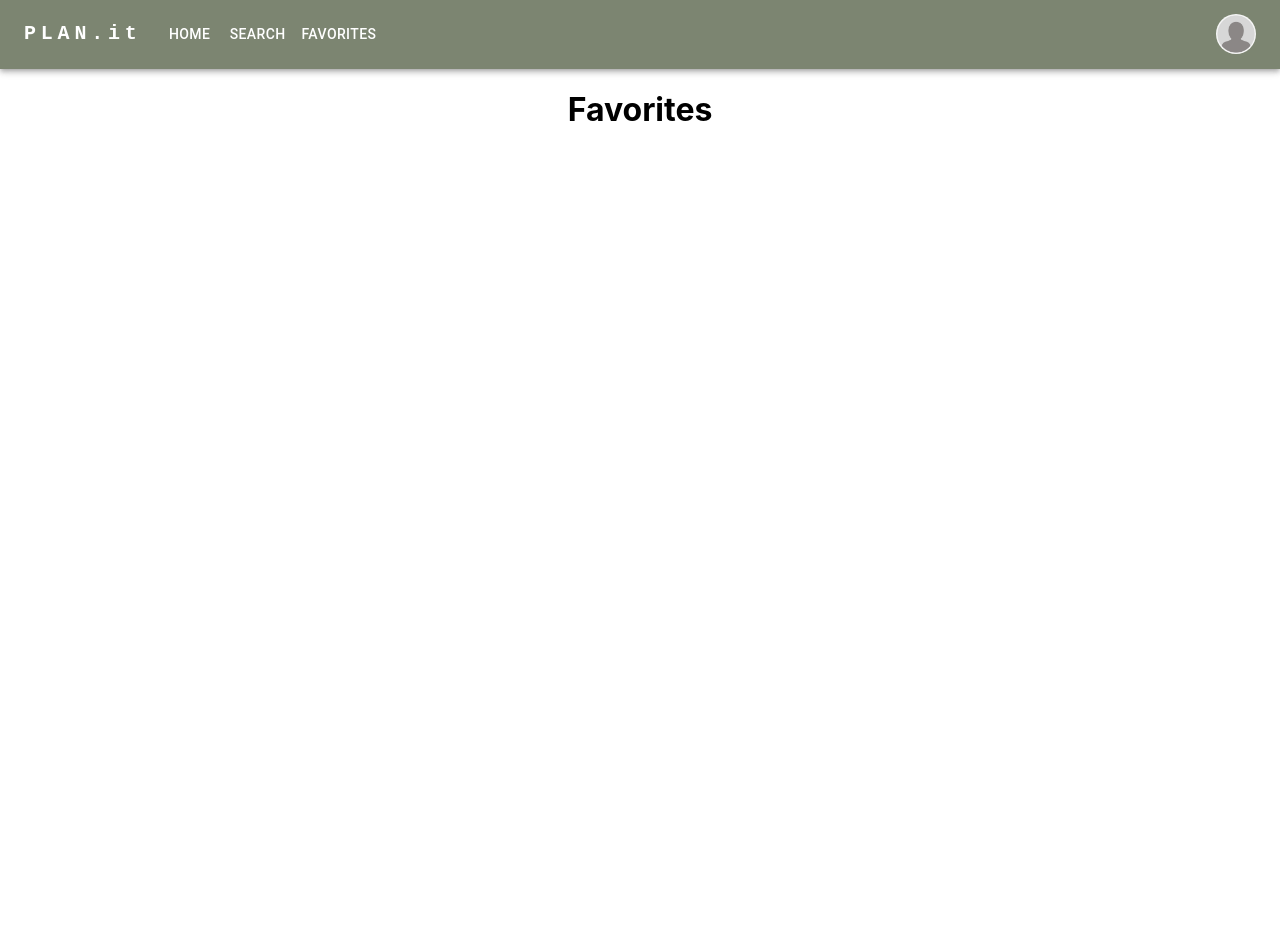
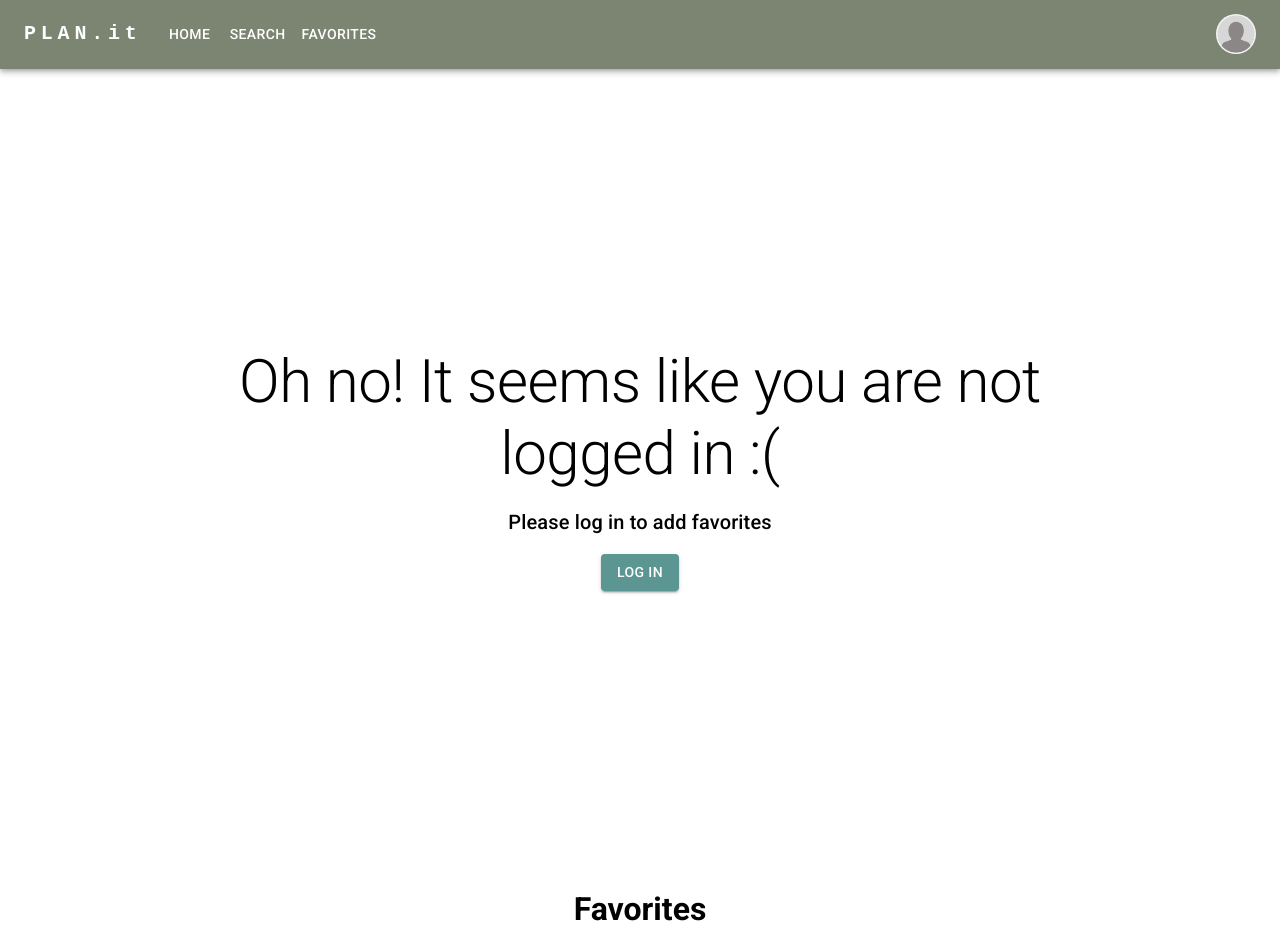
Before and after one commit to dokratos/holiday-planner, a React (Create React App) app in the folder client/: page /favorites in a window 1280 px wide. Before the commit the page ends 800 px from the top, so only its background shows below. Built offline with nearby package versions, Linux system fonts and the light colour scheme.

Commit message:
Handle Favorites page for not logged in users,In Favorites, add route back to Site on each card click, In Site remove Fave button, add Back button

```diff
--- a/client/public/index.html
+++ b/client/public/index.html
@@ -15,6 +15,9 @@
       user's mobile device or desktop. See https://developers.google.com/web/fundamentals/web-app-manifest/
     -->
     <link rel="manifest" href="%PUBLIC_URL%/manifest.json" />
+    <link rel="preconnect" href="https://fonts.googleapis.com">
+    <link rel="preconnect" href="https://fonts.gstatic.com" crossorigin>
+    <link href="https://fonts.googleapis.com/css2?family=Roboto:ital,wght@0,100;0,300;0,400;0,500;0,700;0,900;1,100;1,300;1,400;1,500;1,700;1,900&display=swap" rel="stylesheet">
     <!--
       Notice the use of %PUBLIC_URL% in the tags above.
       It will be replaced with the URL of the `public` folder during the build.
--- a/client/src/App.css
+++ b/client/src/App.css
@@ -1,4 +1,5 @@
 .App {
+  font-family: 'Roboto', 'Helvetica','Arial', sans-serif;
   text-align: center;
   height: 100vh;
 }
--- a/client/src/components/Card.jsx
+++ b/client/src/components/Card.jsx
@@ -1,4 +1,5 @@
 import * as React from 'react';
+import { useNavigate } from 'react-router-dom';
 import Box from '@mui/material/Box';
 import Card from '@mui/material/Card';
 import CardContent from '@mui/material/CardContent';
@@ -8,8 +9,10 @@ import DeleteIcon from '@mui/icons-material/Delete';
 import IconButton from '@mui/material/IconButton';
 
 export default function MediaControlCard({ name, id, image, rate, handleDelete }) {
+  const navigate = useNavigate();
+
   return (
-    <Card sx={{ display: 'flex' }}>
+    <Card sx={{ display: 'flex' }} onClick={() => navigate(`/search/${id}`)}>
       <Box sx={{ display: 'flex', flexDirection: 'column' }}>
         <CardContent sx={{ flex: '1 0 auto' }}>
           <Typography component="div" variant="h5"></Typography>
@@ -19,7 +22,7 @@ export default function MediaControlCard({ name, id, image, rate, handleDelete }
           <Typography variant="subtitle1" color="text.secondary" component="div">
             {rate}
           </Typography>
-          <IconButton aria-label="delete" onClick={() => handleDelete(id)}>
+          <IconButton aria-label="delete" onClick={(e) => handleDelete(e, id)}>
             <DeleteIcon />
           </IconButton>
         </CardContent>
--- a/client/src/components/Favorites.jsx
+++ b/client/src/components/Favorites.jsx
@@ -1,10 +1,13 @@
-import React, { useEffect, useState, useContext } from 'react';
+import React, { useEffect, useState } from 'react';
 import axios from 'axios';
+import { Box, Button, Container, Typography } from '@mui/material';
 import Card from './Card';
-import Box from '@mui/material/Box';
+import { useNavigate } from 'react-router-dom';
 
 const Favorites = () => {
   const [favorites, setFavorites] = useState();
+  const navigate = useNavigate();
+
   const user = localStorage.getItem('user');
   const localUser = JSON.parse(user);
 
@@ -14,16 +17,19 @@ const Favorites = () => {
         const response = await axios.get('/api/list/favorites', {
           params: { email: localUser.email }
         });
-        console.log(response.data);
+
         setFavorites(response.data);
       } catch (err) {
         console.error(err);
       }
     };
+
     getFavorites();
   }, []);
 
-  const handleDelete = async (id) => {
+  const handleDelete = async (e, id) => {
+    e.stopPropagation();
+
     try {
       const response = await axios.patch('/api/list/favorites', { id: id, email: localUser.email });
       setFavorites(response.data);
@@ -34,6 +40,31 @@ const Favorites = () => {
 
   return (
     <div>
+      {!user && (
+        <>
+          <Box
+          sx={{
+            display: 'flex',
+            justifyContent: 'center',
+            alignItems: 'center',
+            minHeight: '100vh'
+          }}
+          >
+            <Container maxWidth="md">
+              <Typography variant="h2">Oh no! It seems like you are not logged in :(</Typography>
+              <Typography variant="h6" style={{ marginTop: '1rem' }}>Please log in to add favorites</Typography>
+              <Button
+                variant="contained"
+                style={{ backgroundColor: 'rgb(91 150 147)', marginTop: '1rem' }}
+                onClick={() => navigate('/signup')}
+              >
+                Log in
+              </Button>
+            </Container>
+          </Box>
+        </>
+      )}
+
       <h1>Favorites</h1>
       <Box
         sx={{
--- a/client/src/components/Site.jsx
+++ b/client/src/components/Site.jsx
@@ -17,8 +17,8 @@ const Transition = React.forwardRef(function Transition(props, ref) {
 const Site = () => {
   const { siteData, setSiteData } = useContext(AppContext);
   const [isLoading, setIsLoading] = useState(true);
+  const [open, setOpen] = useState(false);
 
-  const [open, setOpen] = useState(false);
   const user = localStorage.getItem('user');
   const localUser = JSON.parse(user);
 
@@ -72,7 +72,7 @@ const Site = () => {
         onClose={handleClose}
         aria-describedby="alert-dialog-slide-description"
       >
-        <DialogTitle>{"Use Google's location service?"}</DialogTitle>
+        <DialogTitle>{'It looks like you are not signed in'}</DialogTitle>
         <DialogContent>
           <DialogContentText id="alert-dialog-slide-description">
             Please sign in to add to favorites
@@ -86,7 +86,7 @@ const Site = () => {
         </DialogActions>
       </Dialog>
       <button>
-        <Link to="/favorites">Fave</Link>
+        <Link to="/search">Back</Link>
       </button>
     </>
   );
```
